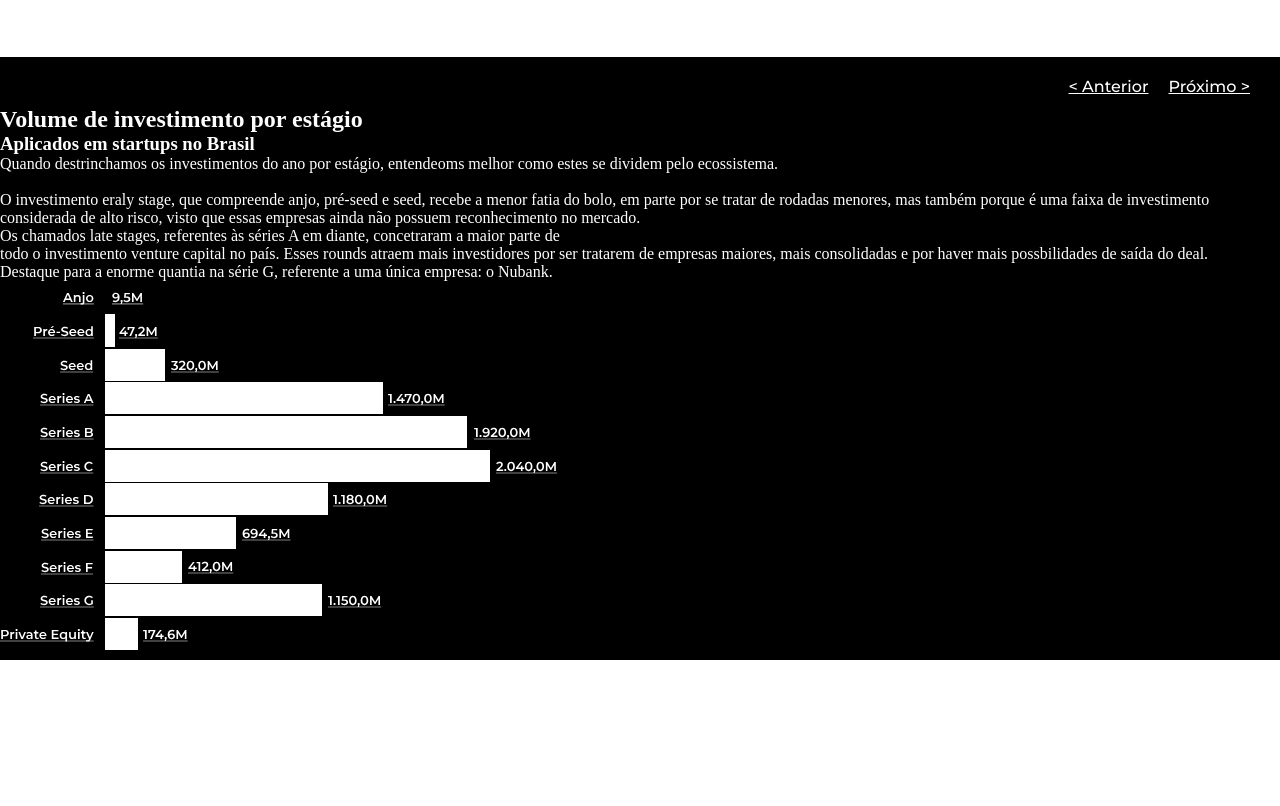
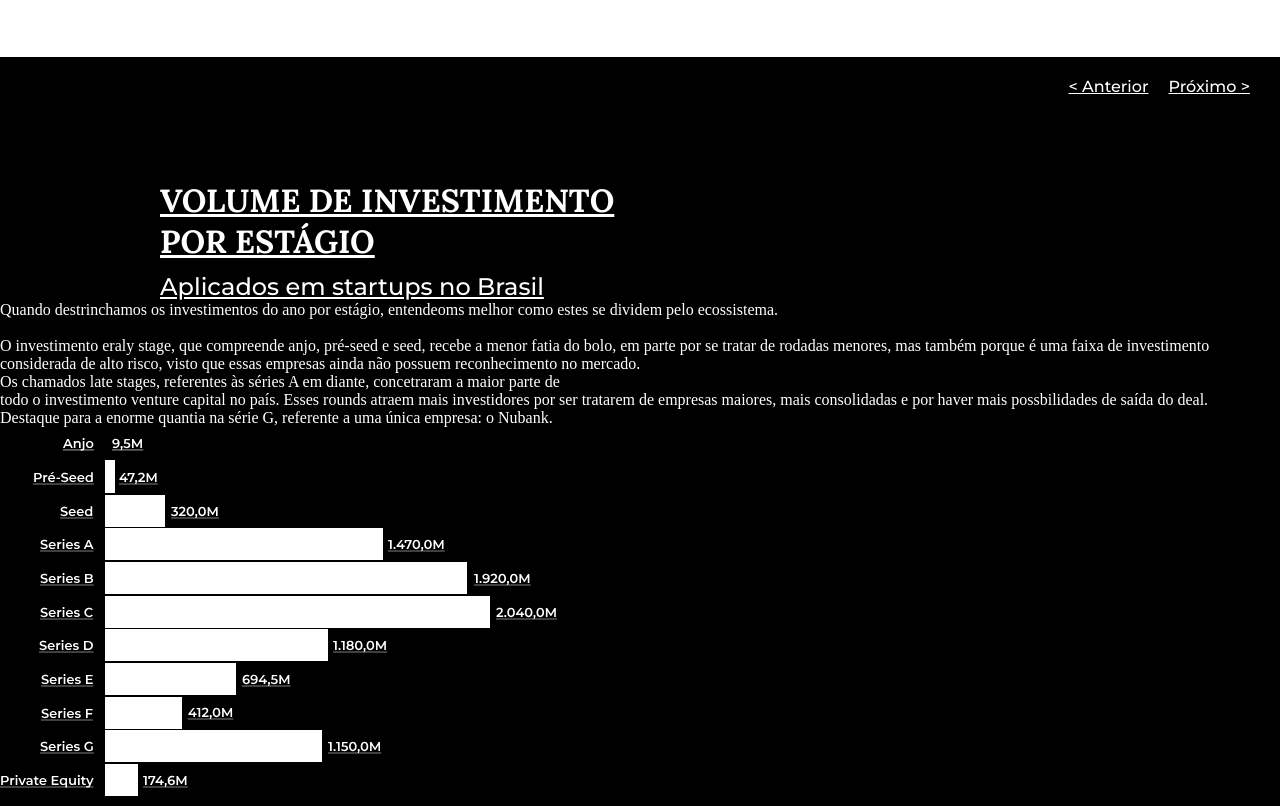
Before and after one commit to ygorp/Projeto-HC, a plain HTML site: page index.html in a window 1280 px wide. Shown: the part 1438-2244 px from the top of the page. Before the commit the page ends 2098 px from the top, so only its background shows below. Drawn offline with Linux system fonts and the light colour scheme.

Commit message:
alinhando textos

```diff
--- a/css/style.css
+++ b/css/style.css
@@ -221,3 +221,31 @@
   margin-right: 20px;
   margin-top: 10px;
 }
+
+.title-grafico {
+  width: 480px;
+  height: 82;
+  margin-left: 160px;
+  margin-top: 74px;
+}
+
+.title-grafico h2 {
+  font-family: 'Lora', sans-serif;
+  font-style: normal;
+  font-weight: 700;
+  font-size: 32px;
+  line-height: 41px;
+  text-decoration-line: underline;
+  color: #FFFFFF;
+  text-transform: uppercase;
+}
+
+.title-grafico h3 {
+  font-family: 'Montserrat', sans-serif;
+  font-style: normal;
+  font-weight: 500;
+  font-size: 24px;
+  text-decoration-line: underline;
+  color: #FFFFFF;
+  margin-top: 10px;
+}
```
